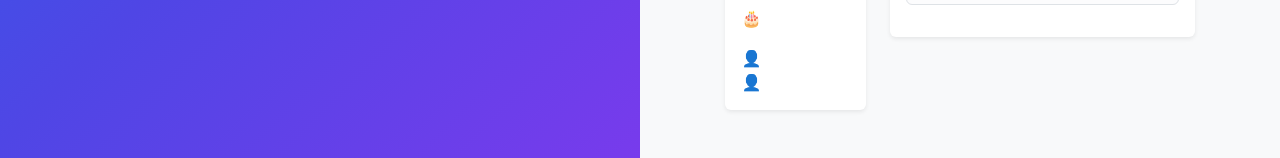
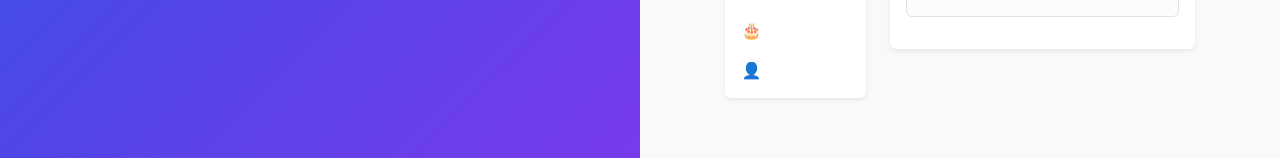
Before and after one commit to Ezequiel-moran19/EZEQUIEL-MORAN-TP2-PROG4-2026-C1, an Angular app in the folder frontend/: page /perfil in a window 1280 px wide. Shown: the part 575-733 px from the top of the page. Built offline with nearby package versions, Linux system fonts and the light colour scheme.

Commit message:
Arreglos del front

```diff
--- a/frontend/src/app/pages/mi-perfil/mi-perfil.html
+++ b/frontend/src/app/pages/mi-perfil/mi-perfil.html
@@ -29,8 +29,7 @@
           <h5 class="fw-bold mb-3"> Información </h5>
           <p class="mb-3"> 📧 {{ usuario?.email }} </p>
           <p class="mb-3"> 🎂 {{ usuario?.fechaNacimiento | date:'dd/MM/yyyy' }}</p>
-          <p class="mb-0"> 👤 {{ usuario?.nombre }} </p>
-          <p class="mb-0"> 👤 {{ usuario?.apellido }} </p>
+          <p class="mb-0">👤 {{ usuario?.nombre }} {{ usuario?.apellido }}</p>
         </div>
       </div>
     </div>
```
